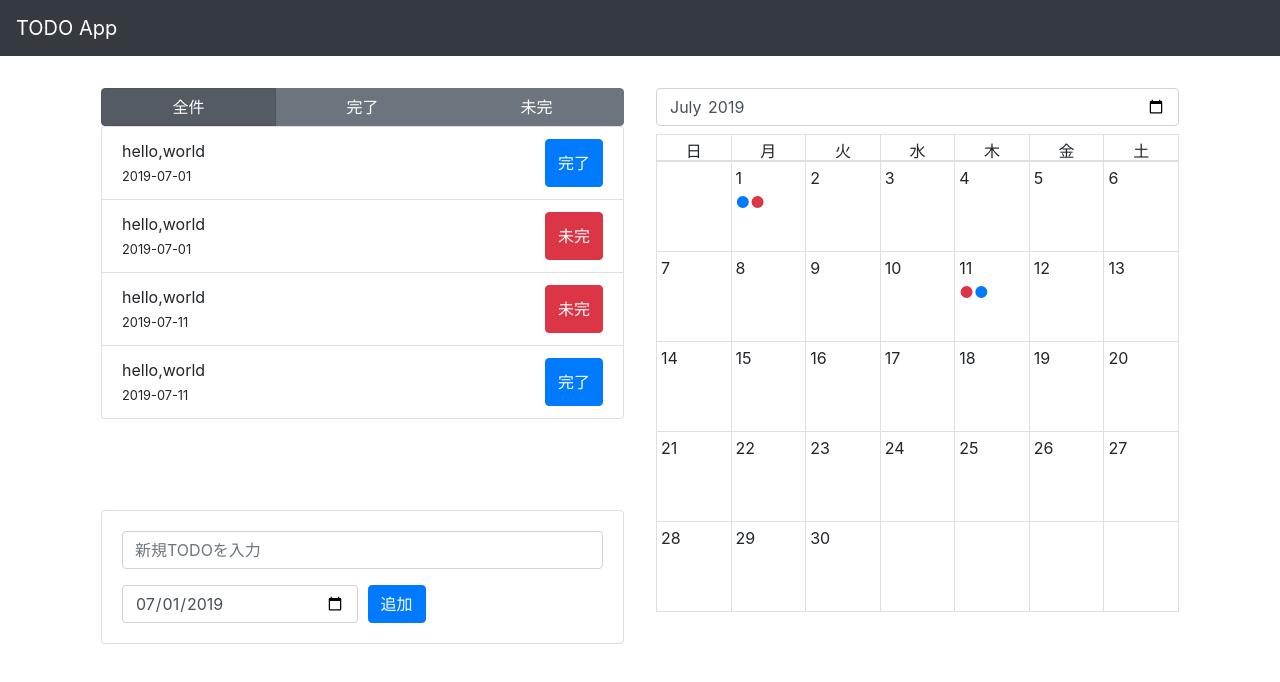
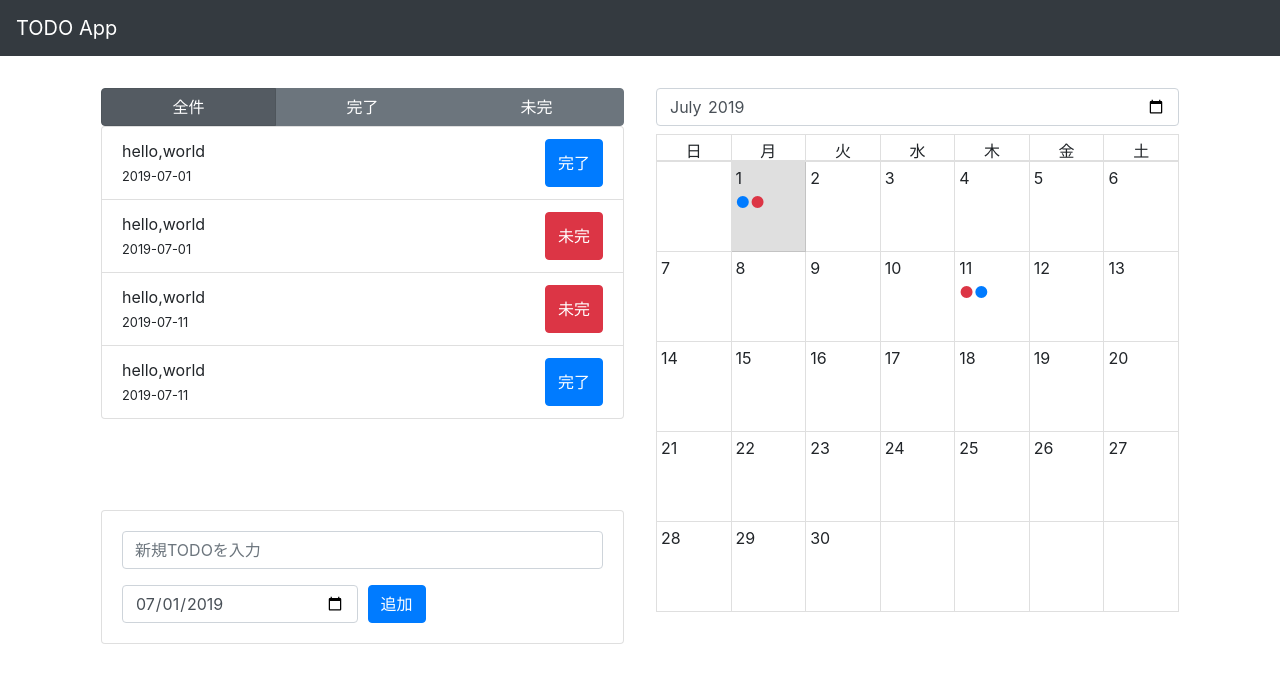
Before and after one commit to ikazame/todo_app, a React (Create React App) app: page / in a window 1280 px wide. Shown: the top 682 px of the page. Built offline with nearby package versions, Linux system fonts and the light colour scheme.

Commit message:
日付以外のセルを選択できないよう修正

```diff
--- a/src/components/CalCell.js
+++ b/src/components/CalCell.js
@@ -3,7 +3,7 @@ import PropTypes from 'prop-types';
 import classNames from 'classnames';
 
 const CalCell = ({day, todos, active, onClick}) => (
-  <div className={classNames('cal-cell', {active})} onClick={onClick}>
+  <div className={classNames('cal-cell', {active})} onClick={day === '' ? void(0) : onClick}>
     <div>{day}</div>
     <div>{
       todos.map((todo) => (
--- a/src/containers/Calendar.js
+++ b/src/containers/Calendar.js
@@ -40,7 +40,7 @@ const Calendar = ({year, month, todos, selectedDate, onCalChange, onCellClick})
               return (<CalCell
                 day={day}
                 todos={todos.filter((todo) => todo.date === year+'-'+month+'-'+('0'+day).slice(-2))}
-                active={year+'-'+month+'-'+day === selectedDate}
+                active={year+'-'+month+'-'+('0'+day).slice(-2) === selectedDate}
                 onClick={() => onCellClick(year, month, ('0'+day).slice(-2))}
               />);
             })
```
